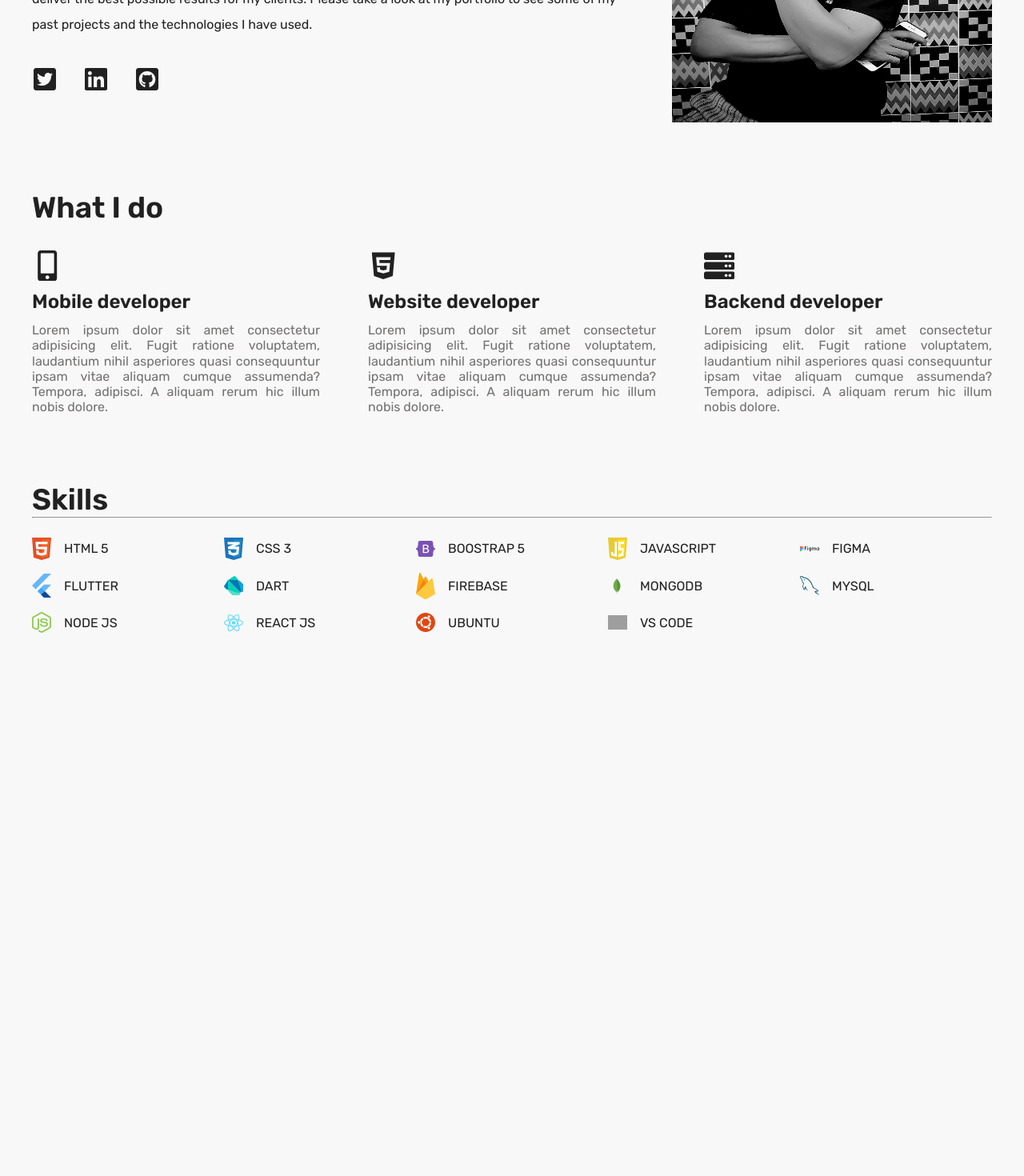
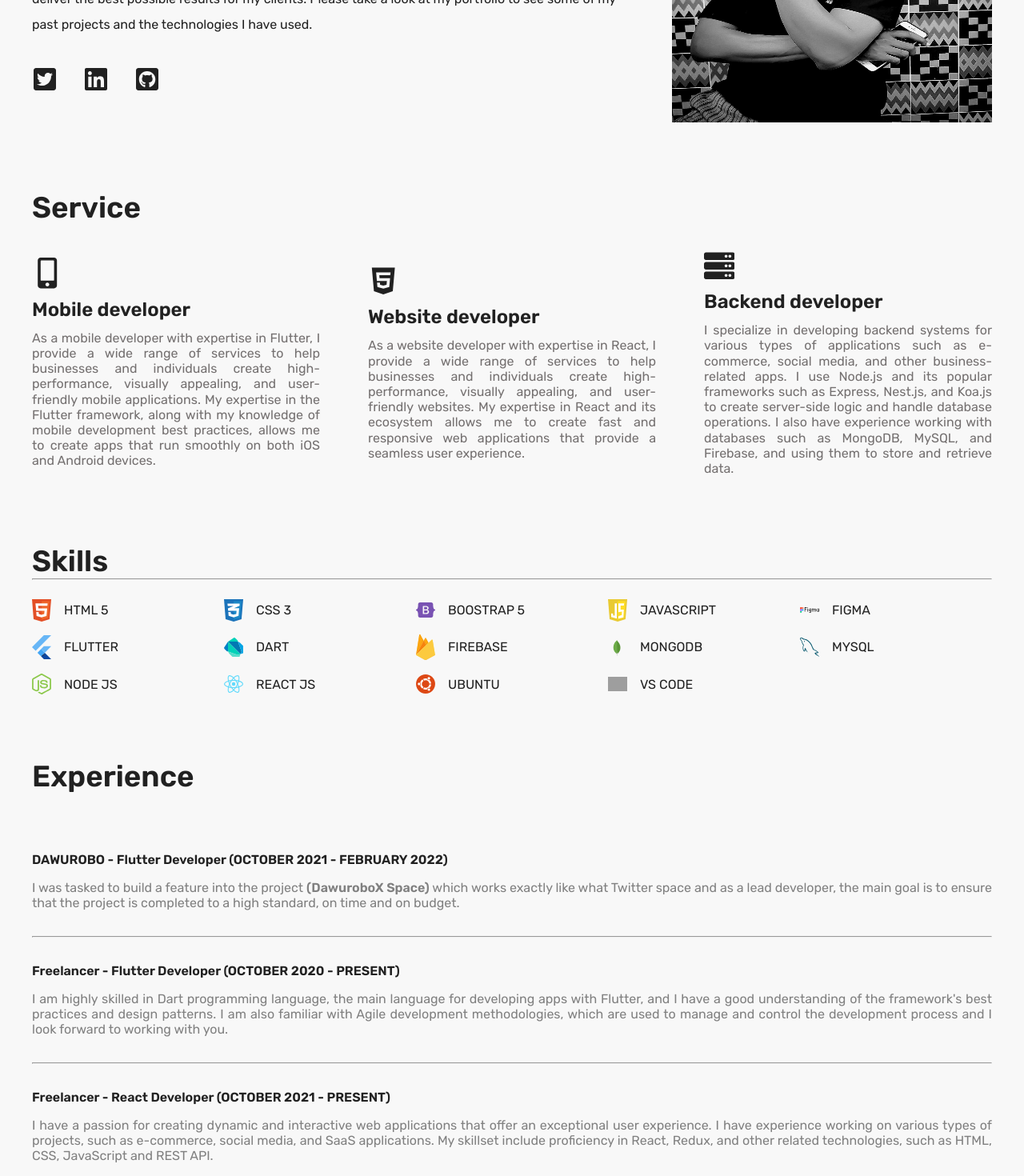
Before and after one commit to Trinity6264/my-portfolio, a React (Create React App) app: page / in a window 1280 px wide. Shown: the part 407-1877 px from the top of the page at 80% size. Before the commit the page ends 1279 px from the top, so only its background shows below. Built offline with nearby package versions, Linux system fonts and the light colour scheme; grey boxes are pictures that could not be loaded.

Commit message:
Experience section done

```diff
--- a/public/index.html
+++ b/public/index.html
@@ -24,7 +24,7 @@
       work correctly both with client-side routing and a non-root public URL.
       Learn how to configure a non-root public URL by running `npm run build`.
     -->
-    <title>React App</title>
+    <title>Amoah Alexander</title>
   </head>
   <body>
     <noscript>You need to enable JavaScript to run this app.</noscript>
--- /dev/null
+++ b/src/components/Experience.jsx
@@ -0,0 +1,31 @@
+import React from 'react'
+
+const Experience = () => {
+    return (
+        <div className='experience' id='experience'>
+            <h2>Experience</h2>
+            <div className="experience-wrapper">
+                <h4>DAWUROBO - Flutter Developer {'(OCTOBER 2021 - FEBRUARY 2022)'}</h4>
+                <p style={{color: 'gray'}}>
+                    I was tasked to build a feature into the project <b>(DawuroboX Space)</b> which works exactly like what Twitter space and as a lead developer, the main goal is to ensure that the project is completed to a high standard, on time and on budget.
+                </p>
+                <hr />
+            </div>
+            <div className="experience-wrapper">
+                <h4>Freelancer - Flutter Developer {'(OCTOBER 2020 - PRESENT)'}</h4>
+                <p style={{color: 'gray'}}>
+                I am highly skilled in Dart programming language, the main language for developing apps with Flutter, and I have a good understanding of the framework's best practices and design patterns. I am also familiar with Agile development methodologies, which are used to manage and control the development process and I look forward to working with you.
+                </p>
+                <hr />
+            </div>
+            <div className="experience-wrapper">
+                <h4>Freelancer - React Developer {'(OCTOBER 2021 - PRESENT)'}</h4>
+                <p style={{color: 'gray'}}>
+                I have a passion for creating dynamic and interactive web applications that offer an exceptional user experience. I have experience working on various types of projects, such as e-commerce, social media, and SaaS applications. My skillset include proficiency in React, Redux, and other related technologies, such as HTML, CSS, JavaScript and REST API.
+                </p>
+            </div>
+        </div>
+    )
+}
+
+export default Experience
--- a/src/components/LandingPage.jsx
+++ b/src/components/LandingPage.jsx
@@ -3,7 +3,7 @@ import ProfilePic from '../assets/bg.jpg'
 import { FaLinkedin, FaTwitterSquare, FaGithubSquare } from 'react-icons/fa';
 const LandingPage = () => {
     return (
-        <div className="intro-main">
+        <div className="intro-main" id='intro-main'>
             <div className="intro-self">
                 <h2><span className='im'>I'm</span> Amoah Alexander</h2>
                 <br />
@@ -16,7 +16,7 @@ const LandingPage = () => {
                         </a>
                     </span>
                     <span className='linkedin'>
-                        <a href="#" target="_blank" rel="noopener noreferrer">
+                        <a href="https://www.linkedin.com/in/amoah-alexander-a52660210/" target="_blank" rel="noopener noreferrer">
                             <FaLinkedin />
                         </a>
                     </span>
--- a/src/components/Navbar.jsx
+++ b/src/components/Navbar.jsx
@@ -1,31 +1,30 @@
 import React from 'react'
 import '../style/Navbar_style.css'
 import { Link } from 'react-router-dom'
-import {FaRegHandSpock} from 'react-icons/fa'
-import {AiOutlineMenu} from 'react-icons/ai'
+import { FaRegHandSpock } from 'react-icons/fa'
+import { AiOutlineMenu } from 'react-icons/ai'
 
 const Navbar = () => {
     return (
         <nav>
             <div className="logo-wrapper">
-                <Link to={'/'}><FaRegHandSpock/></Link>
+                <Link to={'/'}><FaRegHandSpock /></Link>
             </div>
             <div className="menu-wrapper">
-                <AiOutlineMenu/>
+                <AiOutlineMenu />
             </div>
             <ul>
                 <li>
-                    <Link to={'/'}>Home</Link>
+                    <a href="#intro-main">Home</a>
                 </li>
                 <li>
                     <a href="#service">Service</a>
-                    {/* <Link to={'service'}>Service</Link> */}
                 </li>
                 <li>
-                    <Link to={'#skills'}>Skills</Link>
+                    <a href="#skills">Skills</a>
                 </li>
                 <li>
-                    <Link to={'#experience'}>Experience</Link>
+                    <a href="#experience">Experience</a>
                 </li>
                 <li>
                     <Link to={'#contact'}>Contact</Link>
--- a/src/components/Service.jsx
+++ b/src/components/Service.jsx
@@ -5,22 +5,22 @@ const Service = () => {
     {
       iconTag: <FaMobileAlt/>,
       title: 'Mobile developer',
-      content: 'Lorem ipsum dolor sit amet consectetur adipisicing elit. Fugit ratione voluptatem, laudantium nihil asperiores quasi consequuntur ipsam vitae aliquam cumque assumenda? Tempora, adipisci. A aliquam rerum hic illum nobis dolore.'
+      content: 'As a mobile developer with expertise in Flutter, I provide a wide range of services to help businesses and individuals create high-performance, visually appealing, and user-friendly mobile applications. My expertise in the Flutter framework, along with my knowledge of mobile development best practices, allows me to create apps that run smoothly on both iOS and Android devices.'
     },
     {
       iconTag: <FaHtml5/>,
       title: 'Website developer',
-      content: 'Lorem ipsum dolor sit amet consectetur adipisicing elit. Fugit ratione voluptatem, laudantium nihil asperiores quasi consequuntur ipsam vitae aliquam cumque assumenda? Tempora, adipisci. A aliquam rerum hic illum nobis dolore.'
+      content: 'As a website developer with expertise in React, I provide a wide range of services to help businesses and individuals create high-performance, visually appealing, and user-friendly websites. My expertise in React and its ecosystem allows me to create fast and responsive web applications that provide a seamless user experience.'
     },
     {
       iconTag: <FaServer/>,
       title: 'Backend developer',
-      content: 'Lorem ipsum dolor sit amet consectetur adipisicing elit. Fugit ratione voluptatem, laudantium nihil asperiores quasi consequuntur ipsam vitae aliquam cumque assumenda? Tempora, adipisci. A aliquam rerum hic illum nobis dolore.'
+      content: 'I specialize in developing backend systems for various types of applications such as e-commerce, social media, and other business-related apps. I use Node.js and its popular frameworks such as Express, Nest.js, and Koa.js to create server-side logic and handle database operations. I also have experience working with databases such as MongoDB, MySQL, and Firebase, and using them to store and retrieve data.'
     },
   ];
   return (
     <div className='service' id='service'>
-      <h2>What I do</h2>
+      <h2>Service</h2>
       <div className="service-divs-wrapper">
         {
           listOfServices.map(({ content, iconTag, title }) => {
--- a/src/components/Skills.jsx
+++ b/src/components/Skills.jsx
@@ -79,7 +79,7 @@ const Skills = () => {
     ]
 
     return (
-        <div className='skills'>
+        <div className='skills' id='skills'>
             <h2>Skills</h2>
             <hr />
             <div className="skills-container">
--- a/src/pages/Home.jsx
+++ b/src/pages/Home.jsx
@@ -1,4 +1,5 @@
 import React from 'react'
+import Experience from '../components/Experience'
 import LandingPage from '../components/LandingPage'
 import Service from '../components/Service'
 import Skills from '../components/Skills'
@@ -11,6 +12,7 @@ const Home = () => {
       <LandingPage/>
       <Service/>
       <Skills/>
+      <Experience/>
     </section>
   )
 }
--- a/src/style/home_style.css
+++ b/src/style/home_style.css
@@ -72,7 +72,7 @@
   font-size: 2.4em;
 }
 .service .service-divs-wrapper .service-wrapper > h3 {
-  margin: .5em 0;
+  margin: 0.5em 0;
 }
 .service .service-divs-wrapper .service-wrapper > p {
   color: rgb(116, 112, 112);
@@ -80,29 +80,46 @@
   line-height: 1.2em;
 }
 
-
 /* skills */
-.skills{
+.skills {
   margin-bottom: 5em;
 }
 
-.skills .skills-container{
+.skills .skills-container {
   display: flex;
   flex-wrap: wrap;
-  margin-top: .5em;
+  margin-top: 0.5em;
 }
 
-.skills .skills-wrapper{
+.skills .skills-wrapper {
   display: flex;
   align-items: center;
   width: 20%;
   margin-top: 1em;
 }
 
-
-.skills .skills-wrapper img{
+.skills .skills-wrapper img {
   margin-right: 1em;
   width: 1.5em;
+}
+
+/* experience */
+.experience {
+  margin-top: 4em;
+}
+.experience h2 {
+  margin: 2em 0;
+}
+.experience h4 {
+  margin: 1em 0;
+}
+.experience p {
+  text-align: justify;
+  margin: 1em 0;
+}
+.experience hr {
+  margin: 2em 0;
+  color: rgb(201, 200, 198);
 }
 
 /* Phone screen */
@@ -116,23 +133,27 @@
     padding-top: 1em;
     margin: auto;
   }
+
   .intro-self {
-    margin-top: 2em;
+    margin-top: .5em;
     margin-left: 2em;
     display: flex;
     flex-direction: column;
     justify-content: center;
     align-items: center;
   }
+  .intro-self h2 {
+    font-size: 1.6em;
+  }
   .intro-self > p {
-    margin-top: 1em;
+    margin-top: 0;
     text-align: justify;
   }
   .intro-self > .social-links {
     margin: 1em 0;
   }
   .intro-pic {
-    width: 24em;
+    width: 18em;
   }
   .intro-pic > img {
     height: 20rem;
@@ -143,8 +164,8 @@
   /* services */
 
   .service {
-    margin-top: 2.3em;
-    margin-bottom: 2.3em;
+    margin-top: 1em;
+    margin-bottom: 1em;
     display: flex;
     text-align: center;
     flex-direction: column;
@@ -163,26 +184,47 @@
     margin-top: 2em;
   }
   /* skills */
-  .skills{
+  .skills {
     width: 80%;
     margin: auto;
-    margin-bottom: 3em;
+    margin-bottom: 0;
     display: flex;
     flex-direction: column;
     justify-content: center;
     align-items: center;
   }
-  .skills .skills-container{
+  .skills .skills-container {
     display: flex;
-    margin-top: .5em;
+    margin-top: 0.5em;
     justify-content: space-between;
     align-items: center;
   }
-  .skills .skills-wrapper{
+  .skills .skills-wrapper {
     display: flex;
     align-items: center;
     width: 50%;
     margin-top: 1em;
   }
 
+  /* experience */
+  .experience {
+    width: 80%;
+    margin: 0 auto;
+    display: flex;
+    flex-direction: column;
+    align-items: center;
+  }
+  .experience h2 {
+    margin: 1em 0;
+  }
+  .experience h4 {
+    margin: .2em 0;
+  }
+  .experience p {
+    text-align: justify;
+    margin: 1em 0;
+  }
+  .experience hr {
+    margin: 1em 0;
+  }
 }
```
